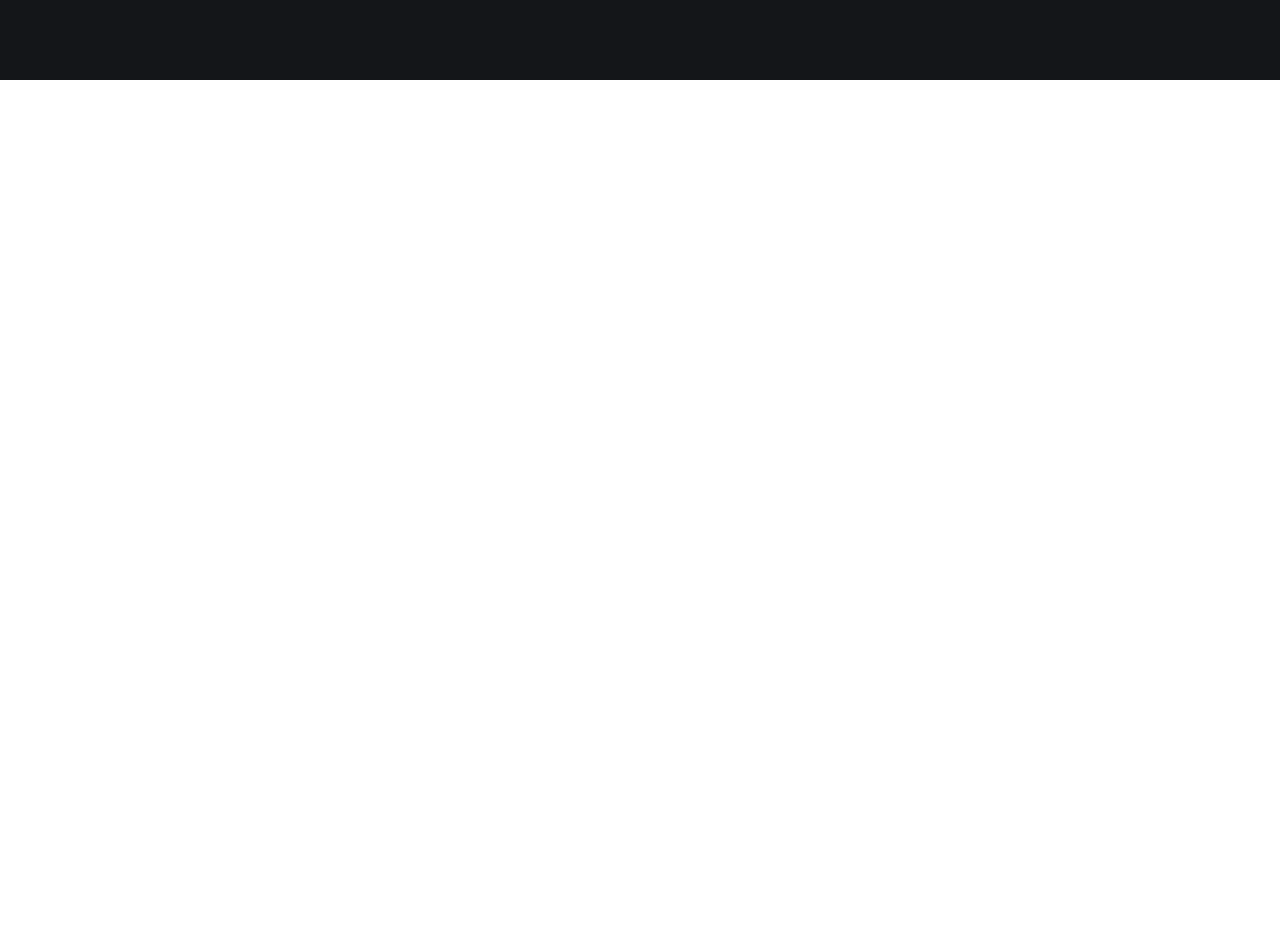
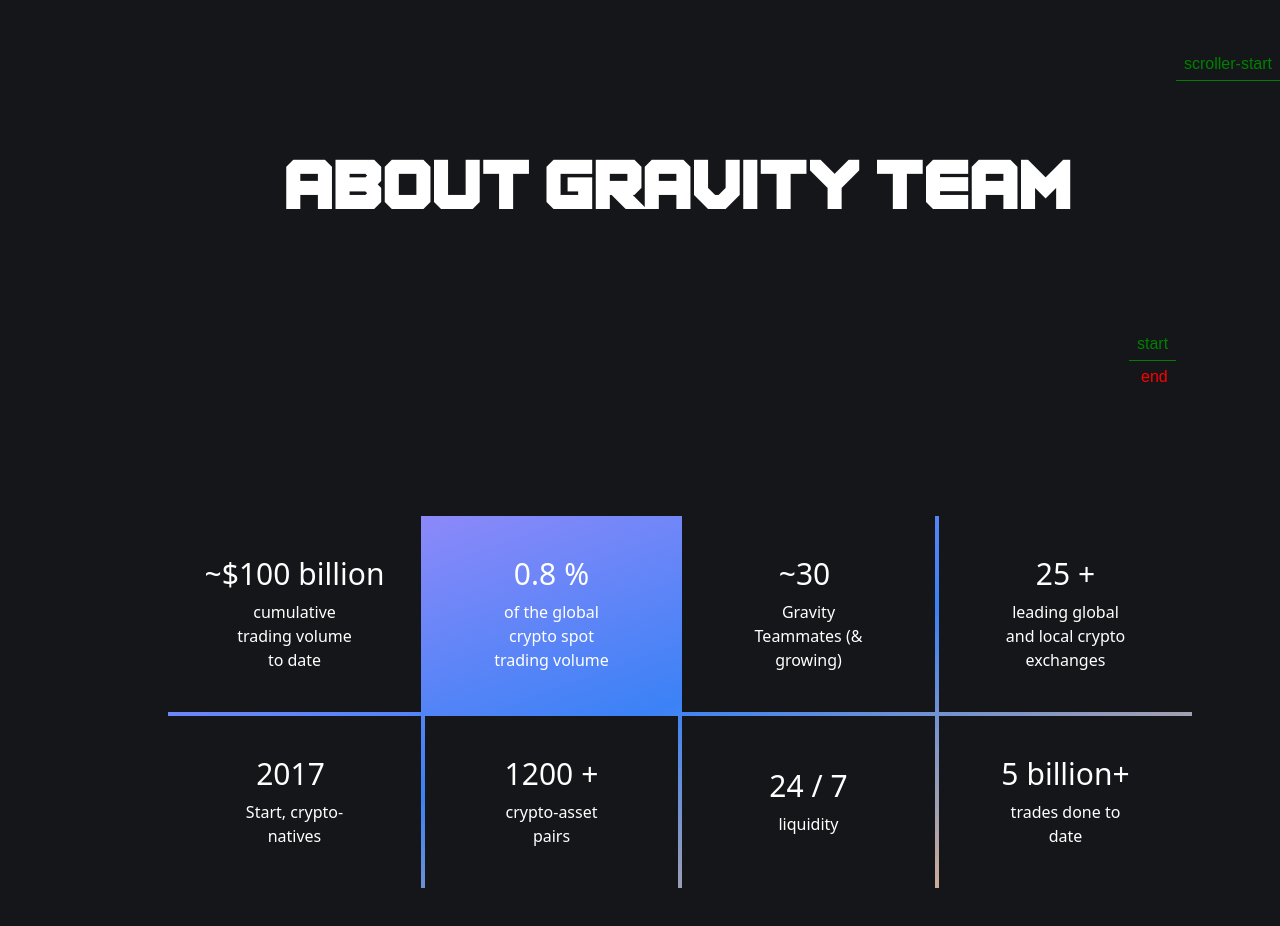
Before and after one commit to VilasSeaflux/gravity-crypto, a Next.js app: page / in a window 1280 px wide. Shown: the part 720-1646 px from the top of the page. Before the commit the page ends 840 px from the top, so only its background shows below. Built offline with nearby package versions, Linux system fonts and the light colour scheme.

Commit message:
feat: created about section

```diff
--- a/src/app/page.tsx
+++ b/src/app/page.tsx
@@ -1,11 +1,14 @@
+"use client";
+import AboutSecton from "@/components/organisms/aboutSection";
 import HeroSection from "@/components/organisms/heroSection";
 import Navbar from "@/components/organisms/navbar";
 
 export default function Home() {
 	return (
-		<main className="bg-primary-black p-10 w-screen h-screen no-scroll">
+		<main className="bg-primary-black p-10 min-w-screen min-h-screen no-scroll">
 			<Navbar />
 			<HeroSection />
+			<AboutSecton />
 		</main>
 	);
 }
--- a/src/components/atoms/heroText/index.tsx
+++ b/src/components/atoms/heroText/index.tsx
@@ -1,13 +1,14 @@
 "use client";
 import { useGSAP } from "@gsap/react";
 import gsap from "gsap";
-import React from "react";
+import React, { useRef } from "react";
 
 export default function HeroText() {
+	const h1Ref = useRef(null);
 	const heading = "Crypto Markets";
 	useGSAP(() => {
 		const timeline = gsap.timeline();
-		timeline.from("h1", {
+		timeline.from(h1Ref.current, {
 			opacity: 0,
 			duration: 2,
 			y: -200,
@@ -23,7 +24,9 @@
 	});
 	return (
 		<div className="gap-y-5 bg-clip-text bg-transparent bg-gradient-to-b from-white via-slate-50 to-slate-500 font-light font-meta text-7xl text-center text-clip text-transparent leading-[15vh] tracking-widest">
-			<h1 className="text-white">Balancing </h1>
+			<h1 ref={h1Ref} className="text-white">
+				Balancing{" "}
+			</h1>
 			{heading
 				.trim()
 				.split("")
--- /dev/null
+++ b/src/components/molecules/aboutBox/index.tsx
@@ -0,0 +1,55 @@
+"use client";
+import { useGSAP } from "@gsap/react";
+import gsap from "gsap";
+import React, { useRef } from "react";
+
+type Props = {
+	about: string;
+	title: string;
+	number: number;
+	plus?: boolean;
+	dollar?: boolean;
+	tenative?: boolean;
+	isTransparent?: boolean;
+};
+export default function AboutBox({
+	about,
+	title,
+	number,
+	plus = false,
+	dollar = false,
+	tenative = false,
+	isTransparent = false,
+}: Props) {
+	const divRef = useRef(null);
+	// useGSAP(() => {
+	// 	gsap.from(divRef.current, {
+	// 		opacity: 0,
+	// 		scale: 0,
+	// 		duration: 2,
+	// 		scrollTrigger: {
+	// 			trigger: "#scroll",
+	// 			scrub: true,
+	// 			markers: true,
+	// 			start: "top 80%",
+	// 			end: "bottom 20%",
+	// 			pin: true,
+	// 		},
+	// 	});
+	// });
+	return (
+		<div
+			ref={divRef}
+			className={`flex flex-col justify-center items-center gap-y-2 ${isTransparent ? "bg-transparent" : "bg-primary-black"} p-10 w-full h-full`}
+		>
+			<div className="text-center">
+				{tenative && <span className="text-3xl text-white">~</span>}
+				{dollar && <span className="text-3xl text-white">$</span>}
+				<span className="text-3xl text-white">{number}</span>
+				<span className="ml-2 text-3xl text-white">{title}</span>
+				{plus && <span className="text-3xl text-white">+</span>}
+			</div>
+			<p className="w-3/4 text-center text-white">{about}</p>
+		</div>
+	);
+}
--- /dev/null
+++ b/src/components/organisms/aboutSection/index.tsx
@@ -0,0 +1,106 @@
+"use client";
+import AboutBox from "@/components/molecules/aboutBox";
+import { useGSAP } from "@gsap/react";
+import gsap from "gsap";
+import { ScrollTrigger } from "gsap/ScrollTrigger";
+import React from "react";
+
+const data = [
+	{
+		title: "billion",
+		number: 100,
+		about: "cumulative trading volume to date",
+		dollar: true,
+		tenative: true,
+	},
+	{
+		title: "%",
+		number: 0.8,
+		about: "of the global crypto spot trading volume",
+		isTransparent: true,
+	},
+	{
+		number: 30,
+		tenative: true,
+		title: "",
+		about: "Gravity Teammates (& growing)",
+	},
+	{
+		number: 25,
+		plus: true,
+		title: "",
+		about: "leading global and local crypto exchanges",
+	},
+	{
+		number: 2017,
+		title: "",
+		about: "Start, crypto-natives",
+	},
+	{
+		number: 1200,
+		plus: true,
+		title: "",
+		about: "crypto-asset pairs",
+	},
+	{
+		number: 24,
+		title: "/ 7",
+		about: "liquidity",
+	},
+	{
+		number: 5,
+		title: "billion",
+		plus: true,
+		about: "trades done to date",
+	},
+];
+gsap.registerPlugin(ScrollTrigger);
+gsap.registerEffect(ScrollTrigger);
+export default function AboutSecton() {
+	useGSAP(() => {
+		gsap.to("#p", {
+			opacity: 1,
+			scale: 1,
+			duration: 3,
+			scrollTrigger: {
+				trigger: "#p",
+				scrub: true,
+				markers: true,
+				end: "bottom 50%",
+			},
+		});
+	});
+	return (
+		<section
+			id="about"
+			className="flex flex-col justify-center items-center gap-y-10 w-screen h-screen"
+		>
+			<h1 className="font-light font-meta text-7xl text-center text-white">
+				About Gravity Team
+			</h1>
+			<p
+				id="p"
+				className="opacity-0 w-1/2 text-2xl text-center text-white scale-0"
+			>
+				At Gravity Team, we are on the mission to balance the supply and demand
+				across crypto markets worldwide. We are a crypto native market maker
+				founded by traders, developers, and innovators who are strong believers
+				and supporters of the future of decentralization and digital assets.
+			</p>
+			<div className="place-content-center gap-1 grid grid-cols-4 bg-gradient-to-br from-violet-400 via-blue-500 to-orange-300 mx-auto mt-5 w-[80%]">
+				{data.map((item) => (
+					<AboutBox
+						key={item.title}
+						title={item.title}
+						number={item.number}
+						about={item.about}
+						dollar={item.dollar}
+						tenative={item.tenative}
+						plus={item.plus}
+						isTransparent={item.isTransparent}
+					/>
+				))}
+			</div>
+		</section>
+	);
+}
```
